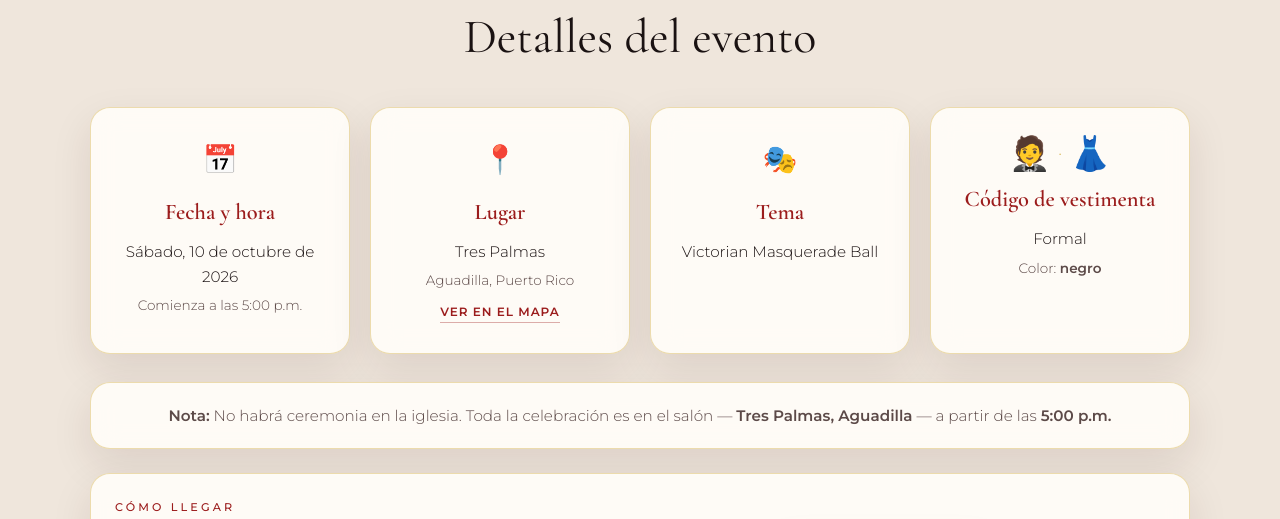
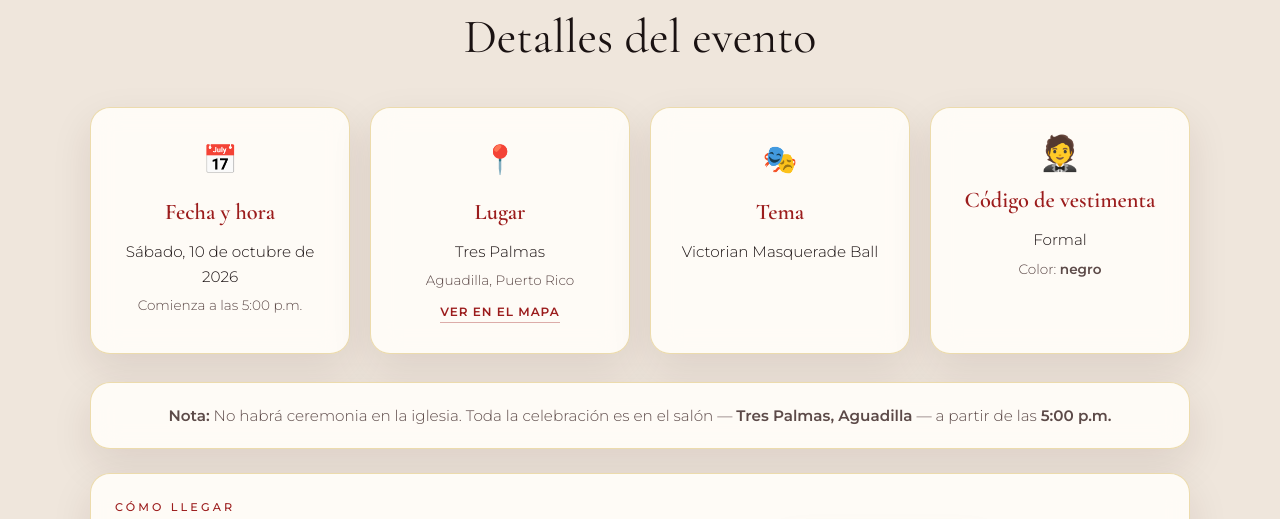
Before and after one commit to cruzdesk/alahya-quince, a website: page public/index.html in a window 1280 px wide. Shown: the part 2101-2620 px from the top of the page. Drawn offline with nearby package versions, Linux system fonts and the light colour scheme; no server answers.

Commit message:
ui: solo emoji tuxedo en codigo de vestimenta

```diff
--- a/public/index.html
+++ b/public/index.html
@@ -136,10 +136,8 @@
           <p>Victorian Masquerade Ball</p>
         </article>
         <article class="info-card glass">
-          <div class="info-icon dress-code-emoji" aria-hidden="true" title="Traje y vestido formal">
-            <span class="emoji-formal" role="img" aria-label="Hombre en esmoquin">🤵</span>
-            <span class="emoji-sep">·</span>
-            <span class="emoji-formal" role="img" aria-label="Vestido">👗</span>
+          <div class="info-icon dress-code-emoji" aria-hidden="true" title="Formal negro">
+            <span class="emoji-formal" role="img" aria-label="Esmoquin formal">🤵</span>
           </div>
           <h3>Código de vestimenta</h3>
           <p>Formal</p>
--- a/public/styles.css
+++ b/public/styles.css
@@ -533,22 +533,9 @@ body {
   display: flex;
   justify-content: center;
   align-items: center;
-  gap: 0.35rem;
-  font-size: 2rem;
+  font-size: 2.15rem;
   line-height: 1;
   margin-bottom: 0.75rem;
-}
-
-.dress-code-emoji .emoji-formal {
-  font-size: 2.1rem;
-  line-height: 1;
-}
-
-.dress-code-emoji .emoji-sep {
-  color: var(--gold);
-  font-size: 1.1rem;
-  opacity: 0.8;
-  margin: 0 0.1rem;
 }
 
 .info-card h3 {
```
